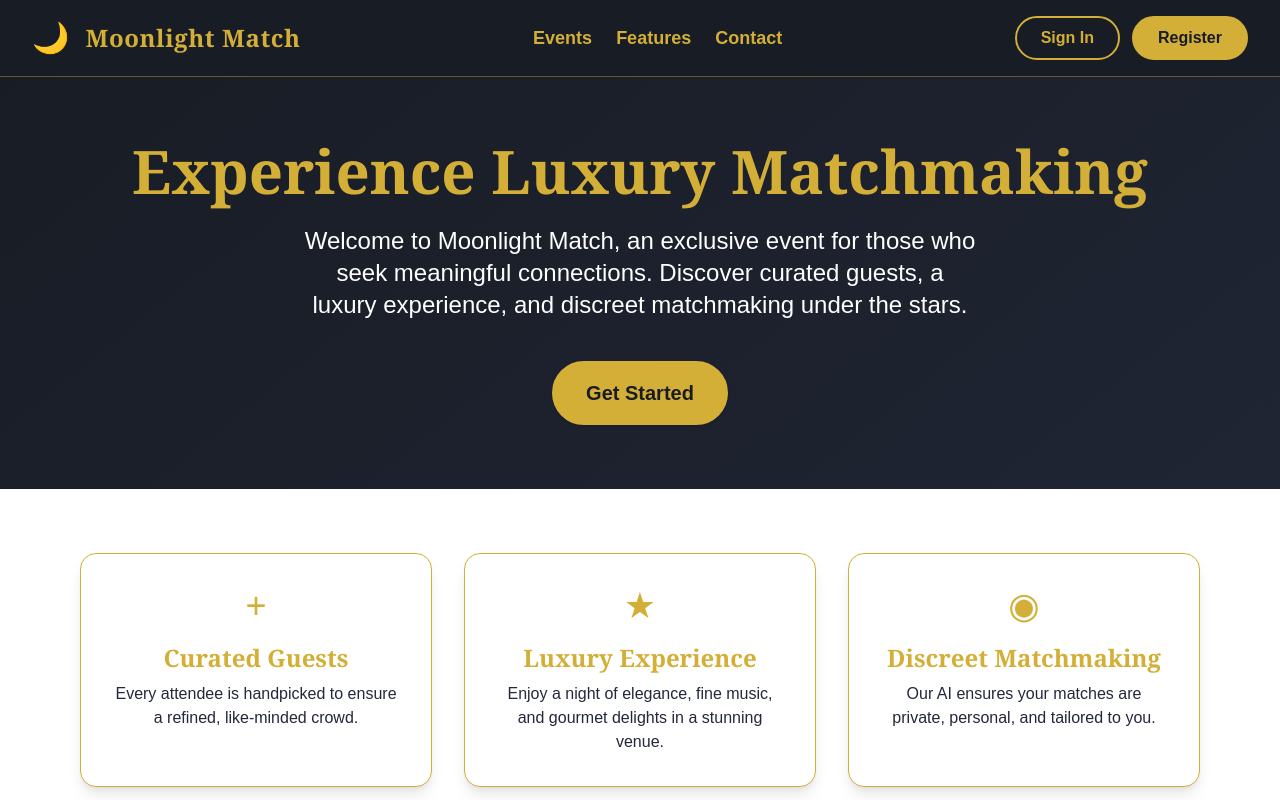
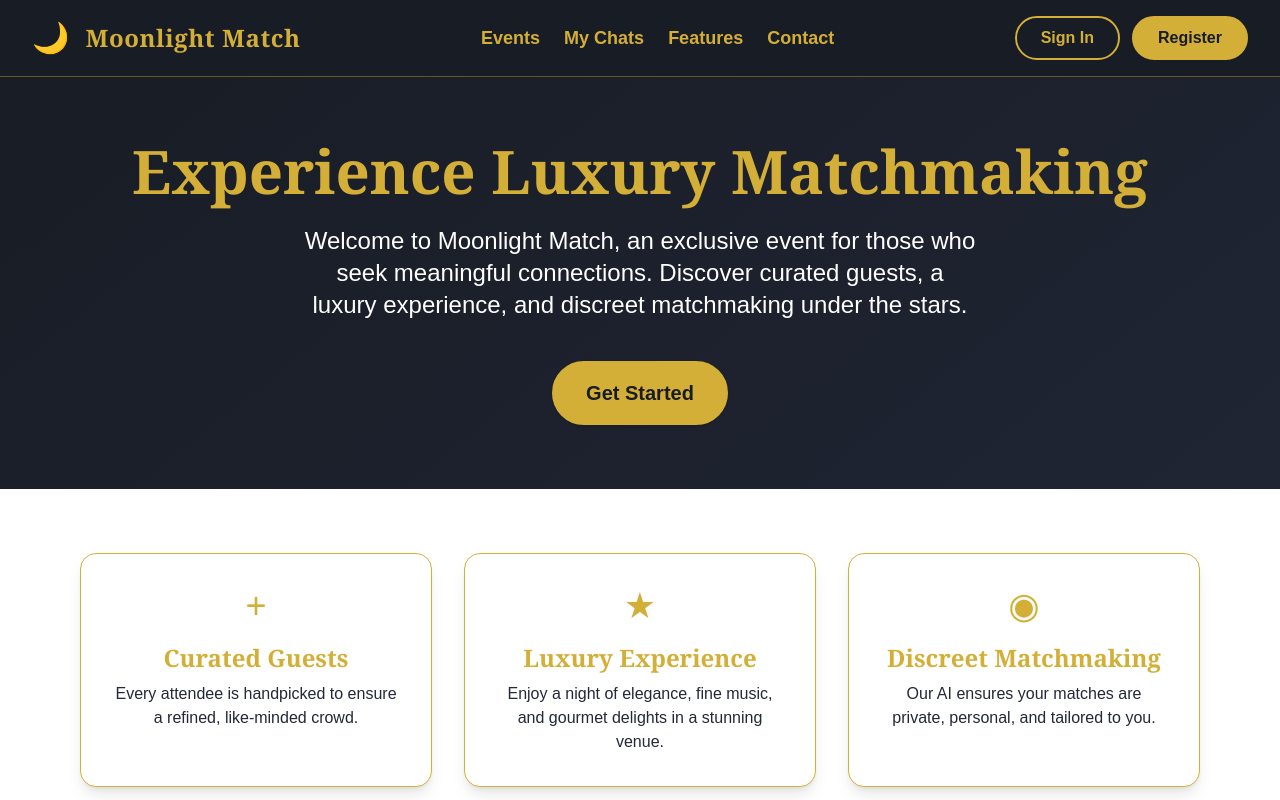
Before and after one commit to florescualexandra/moonlight-match, a Next.js app: page / in a window 1280 px wide. Shown: the top 800 px of the page. Built offline with nearby package versions, Linux system fonts and the light colour scheme.

Commit message:
feat: add 'My Chats' button to navbar on homepage

```diff
--- a/src/app/page.tsx
+++ b/src/app/page.tsx
@@ -17,6 +17,7 @@ export default function Home() {
         </div>
         <div className="flex gap-6 items-center">
           <Link href="/events" className="text-lg font-semibold text-[#D4AF37] hover:text-white transition">Events</Link>
+          <Link href="/chats" className="text-lg font-semibold text-[#D4AF37] hover:text-white transition">My Chats</Link>
           <a href="#features" className="text-lg font-semibold text-[#D4AF37] hover:text-white transition">Features</a>
           <a href="#contact" className="text-lg font-semibold text-[#D4AF37] hover:text-white transition">Contact</a>
         </div>
```
